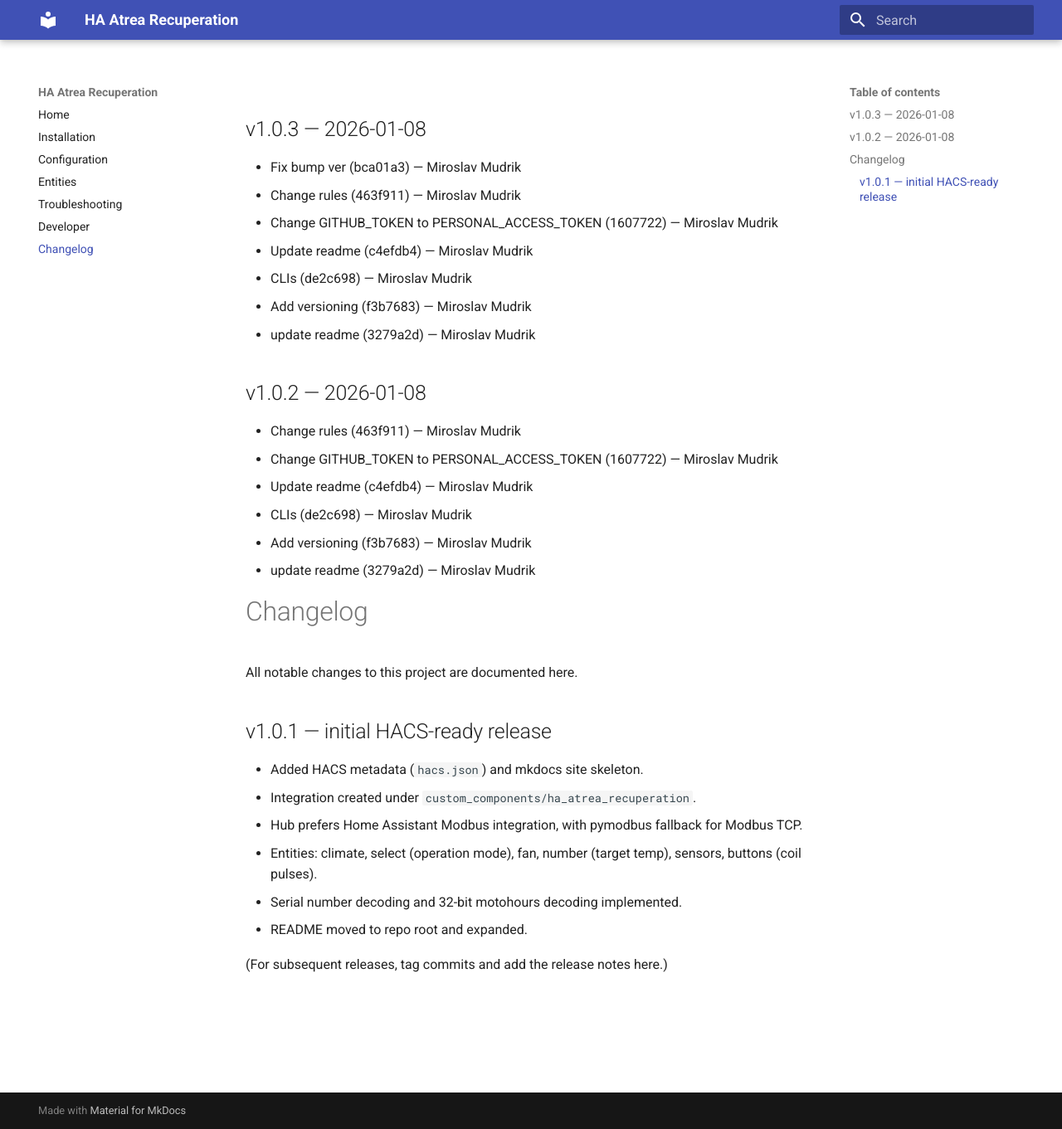
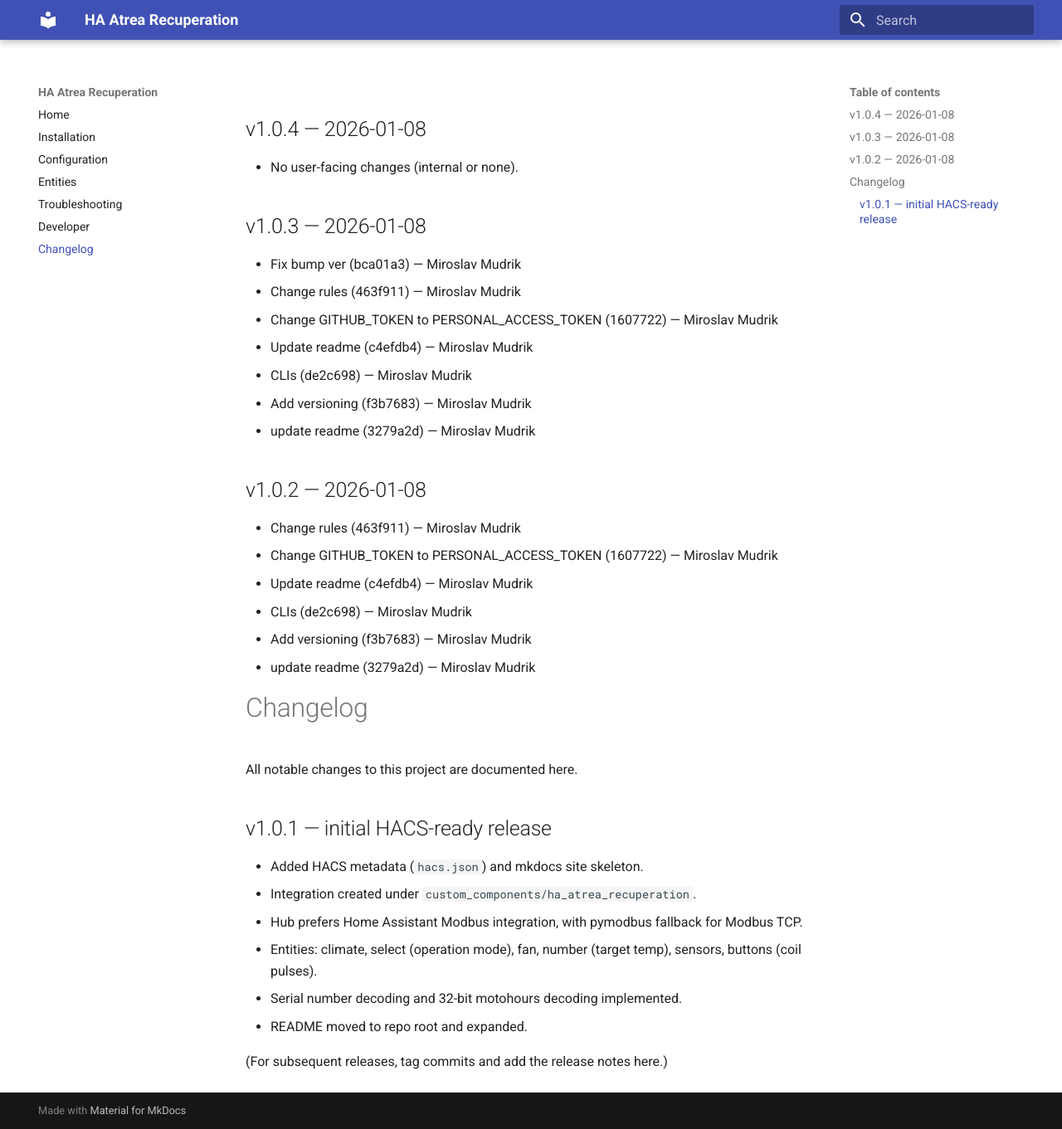
Before and after one commit to Chester929/ha_atrea_recuperation, an MkDocs documentation site: the page built from docs/changelog.md, in a window 1280 px wide and 1361 px high. Shown: the whole window at 83% size. Built offline with MkDocs 1.6.1 and Material for MkDocs 9.7.7, drawn with Linux system fonts in a browser that asks for light colours.

Commit message:
Bump version to v1.0.4 and update changelog

```diff
--- a/docs/changelog.md
+++ b/docs/changelog.md
@@ -1,3 +1,8 @@
+## v1.0.4 — 2026-01-08
+
+- No user-facing changes (internal or none).
+
+
 ## v1.0.3 — 2026-01-08
 
 - Fix bump ver (bca01a3) — Miroslav Mudrik
```
Also changed, not shown: 2 other files.
